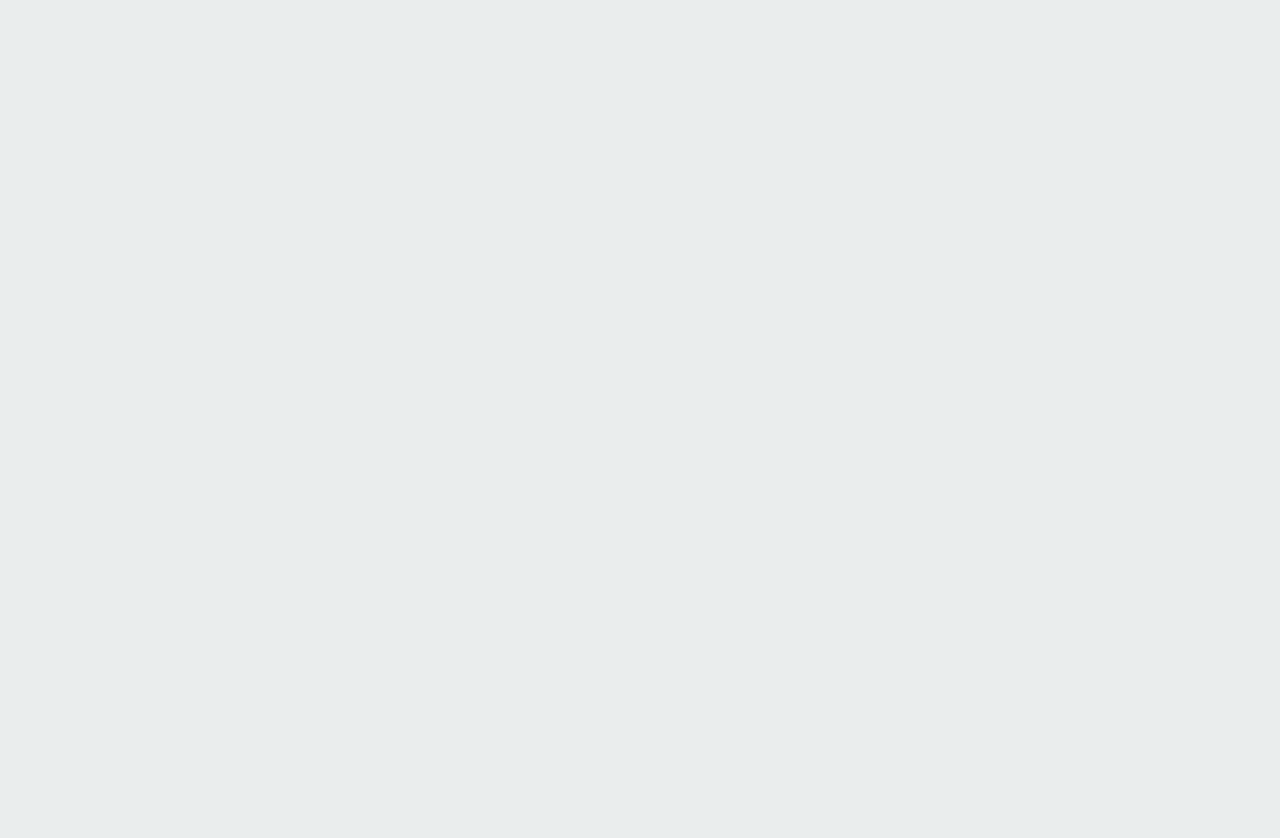
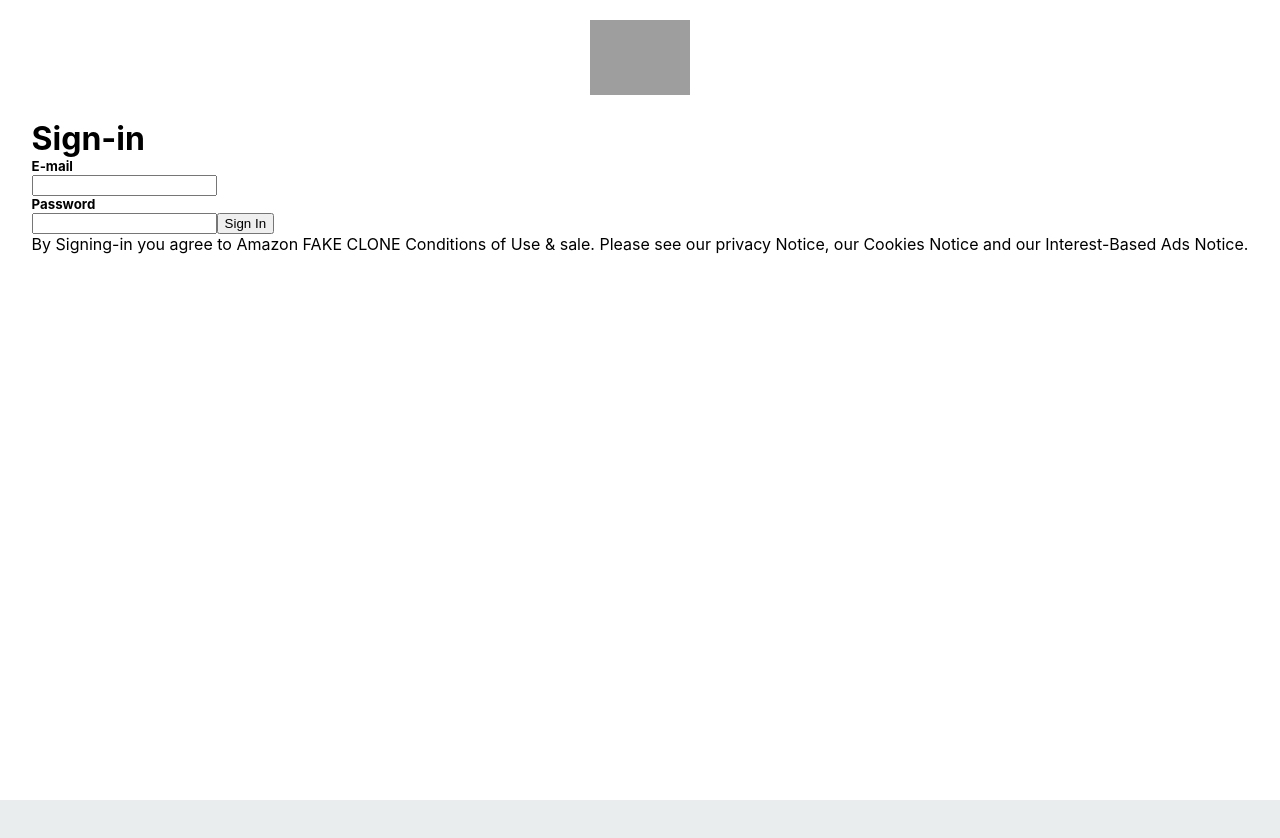
Before and after one commit to atulvc2001/Amazon-clone, a React (Create React App) app in the folder amazon-clone/: page /login in a window 1280 px wide. Before the commit this address had no page. Shown: the top 838 px of the page. Built offline with nearby package versions, Linux system fonts and the light colour scheme; grey boxes are pictures that could not be loaded.

Commit message:
feat: finished the cart page and added the login page

```diff
--- a/amazon-clone/src/App.js
+++ b/amazon-clone/src/App.js
@@ -3,6 +3,7 @@
 import {BrowserRouter, Routes, Route} from 'react-router-dom'
 import Checkout from './Checkout';
 import Layout from './Layout';
+import Login from './Login';
 
 // import { BrowserRouter as Router, Switch, Route } from 'react-router-dom';
 
@@ -11,6 +12,7 @@
   <div className="App">
     <BrowserRouter>
       <Routes>
+          <Route path="/login" element={<Login />} />
           <Route path="/" element={<Layout/>}>
             <Route index element={<Home/>} />
             <Route path="/checkout" element={<Checkout/>} />
--- a/amazon-clone/src/Checkout.js
+++ b/amazon-clone/src/Checkout.js
@@ -1,15 +1,35 @@
 import React from 'react'
 import './Checkout.css'
 import Subtotal from './Subtotal'
+import { useStateValue } from './StateProvider'
+import CheckoutProduct from './CheckoutProduct';
 
 function Checkout() {
+
+
+  const [{ basket }, dispatch] = useStateValue();
+
   return (
     <div className='checkout'>
         <div className="checkout__left">
             <img className='checkout__ad' src="https://images-na.ssl-images-amazon.com/images/G/02/UK_CCMP/TM/OCC_Amazon1._CB423492668_.jpg" alt="" />
 
             <div>
-                <h1 className='checkout__title'>Your shopping basket</h1>
+                <h2 className='checkout__title'>Your shopping basket</h2>
+
+                {basket.map(item => (
+
+                  <CheckoutProduct
+                    id = {item.id}
+                    title = {item.title}
+                    image = {item.image}
+                    price = {item.price}
+                    rating = {item.rating}
+                  />
+
+                ))}
+
+
             </div>
         </div>
 
--- /dev/null
+++ b/amazon-clone/src/CheckoutProduct.css
@@ -0,0 +1,32 @@
+.checkoutProduct {
+    display: flex;
+    margin-top: 20px;
+    margin-bottom: 20px;
+}
+
+.checkoutProduct__info {
+    padding-left: 20px ;
+}
+
+.checkoutProduct__info > button {
+    background-color: #f0c14b;
+    border:1px solid;
+    margin-top:10px;
+    border-color: #a88734 #9c7e31 #846a29;
+    color:#111;
+}
+
+.checkoutProduct__image{
+    object-fit: contain;
+    width:180px;
+    height:180px;
+}
+
+.checkoutProduct__rating{
+    display:flex;
+}
+
+.checkoutProduct__title {
+    font-size: 17px;
+    font-weight: 800;
+}
--- /dev/null
+++ b/amazon-clone/src/CheckoutProduct.js
@@ -0,0 +1,43 @@
+import React from 'react'
+import './CheckoutProduct.css'
+import { useStateValue } from './StateProvider'
+
+const CheckoutProduct = ({ id, image, title, price, rating }) => {
+
+    const [{ basket }, dispatch] = useStateValue();
+
+
+    const removeFromBasket = () => {
+        // remove the item from the basket
+        dispatch({
+            type: 'REMOVE_FROM_BASKET',
+            id: id,
+
+        })
+    }
+
+    return (
+    <div className='checkoutProduct'>
+        <img className='checkoutProduct__image' src={image} alt="checkProd__img" />
+
+        <div className="checkoutProduct__info">
+            <p className="checkoutProduct__title">{title}</p>
+            <p className="checkoutProduct__price">
+                <small>$</small>
+                <strong>{price}</strong>
+            </p>
+            <div className="checkoutProduct__rating">
+                {Array(rating)
+                .fill()
+                .map((_, i) => (
+                    <p>⭐</p>
+                ))}
+            </div>
+            <button onClick={removeFromBasket}>Remove from Basket</button>
+        </div>
+
+    </div>
+  )
+}
+
+export default CheckoutProduct
--- a/amazon-clone/src/Header.js
+++ b/amazon-clone/src/Header.js
@@ -4,10 +4,14 @@
 import SearchIcon from '@mui/icons-material/Search';
 import ShoppingBasketIcon from '@mui/icons-material/ShoppingBasket'
 import { NavLink } from "react-router-dom";
-
+import { useStateValue } from "./StateProvider"
 
 
 function Header() {
+
+
+  const [{basket}, dispatch] = useStateValue();
+
   return (
     <div className="header">
       {/* Header */}
@@ -27,10 +31,12 @@
 
       <div className="header__nav">
 
-        <div className="header__option">
-          <span className="header__optionLineOne">Hello Guest</span>
-          <span className="header__optionLineTwo">Sign In</span>
-        </div>
+        <NavLink to="/login">
+          <div className="header__option">
+            <span className="header__optionLineOne">Hello Ram</span>
+            <span className="header__optionLineTwo" >Sign In</span>
+          </div>
+        </NavLink>
 
         <div className="header__option">
           <span className="header__optionLineOne">Returns</span>
@@ -46,7 +52,7 @@
           <div className="header__optionBasket">
             <ShoppingBasketIcon/>
             <span className="header__optionLineTwo header__basketCount" >
-              0
+              {basket?.length}
             </span>
           </div>
         </NavLink>
--- /dev/null
+++ b/amazon-clone/src/Login.css
@@ -0,0 +1,17 @@
+.login {
+    background-color: white;
+    display:flex;
+    height: 100vh;
+    flex-direction: column;
+    align-items: center;
+}
+
+
+.login__logo{
+    margin-top: 20px;
+    margin-bottom: 20px;
+    object-fit:contain;
+    width:100px;
+    margin-right:auto;
+    margin-left:auto;
+}
--- /dev/null
+++ b/amazon-clone/src/Login.js
@@ -0,0 +1,39 @@
+import React from "react";
+import "./Login.css";
+import { NavLink } from "react-router-dom";
+
+const Login = () => {
+  return (
+    <div className="login">
+      <NavLink to="/">
+        <img
+          className="login__logo"
+          src="https://upload.wikimedia.org/wikipedia/commons/thumb/a/a9/Amazon_logo.svg/1024px-Amazon_logo.svg.png"
+          alt=""
+        />
+      </NavLink>
+
+      <div className="login__container">
+        <h1>Sign-in</h1>
+
+        <form action="">
+          <h5>E-mail</h5>
+          <input type="text" />
+
+          <h5>Password</h5>
+          <input type="password" />
+
+          <button>Sign In</button>
+        </form>
+
+        <p>
+          By Signing-in you agree to Amazon FAKE CLONE Conditions of Use & sale. Please
+          see our privacy Notice, our Cookies Notice and our Interest-Based Ads
+          Notice.
+        </p>
+      </div>
+    </div>
+  );
+};
+
+export default Login;
--- a/amazon-clone/src/Product.js
+++ b/amazon-clone/src/Product.js
@@ -4,7 +4,9 @@
 
 function Product({ id, title, image, price, rating }) {
 
-  const [state, dispatch] = useStateValue();
+  const [{basket}, dispatch] = useStateValue();
+
+  console.log("this is the basket >>>>>>",basket)
 
   const addToBasket = () => {
 // Dispatch the item into the data layer
--- a/amazon-clone/src/Subtotal.js
+++ b/amazon-clone/src/Subtotal.js
@@ -1,8 +1,13 @@
 import React from 'react'
 import "./Subtotal.css"
 import CurrencyFormat from "react-currency-format";
+import { useStateValue } from './StateProvider';
+import { getBasketTotal } from './reducer';
 
 function Subtotal() {
+  const [{ basket },dispatch] = useStateValue();
+  // console.log(basket)
+
   return (
     <div className='subtotal'>
       <CurrencyFormat
@@ -11,7 +16,7 @@
         (value)=>(
           <>
             <p>
-              Subtotal (0 items): <strong>0</strong>
+              Subtotal ({ basket.length } items): <strong>{value}</strong>
             </p>
             <small className="subtotal__gift">
               <input type="checkbox" name="" id="" /> This order contains a gift
@@ -20,7 +25,7 @@
         )
       }
       decimalScale={2}
-      value={0}
+      value={getBasketTotal(basket)}
       displayType={"text"}
       thousandSeparator={true}
       prefix={"$"}
--- a/amazon-clone/src/reducer.js
+++ b/amazon-clone/src/reducer.js
@@ -1,6 +1,11 @@
 export const initialState = {
     basket: [],
 };
+
+// Selector
+export const getBasketTotal = (basket) => {
+    return basket?.reduce((amount, item) => item.price + amount, 0);
+}
 
 const reducer = (state, action) => {
 
@@ -10,6 +15,25 @@
                 ...state,
                 basket: [...state.basket, action.item],
             };
+
+        case "REMOVE_FROM_BASKET":
+            const index = state.basket.findIndex(
+                (basketItem) => basketItem.id === action.id
+            );
+
+            let newBasket = [...state.basket];
+
+            if (index>=0){
+                newBasket.splice(index, 1);
+            } else {
+                console.warn(`Cant remove product (id: ${action.id}) as its not in basket! `)
+            }
+
+            return {
+                ...state,
+                basket:newBasket
+            }
+
         default:
             return state;
         }
```
